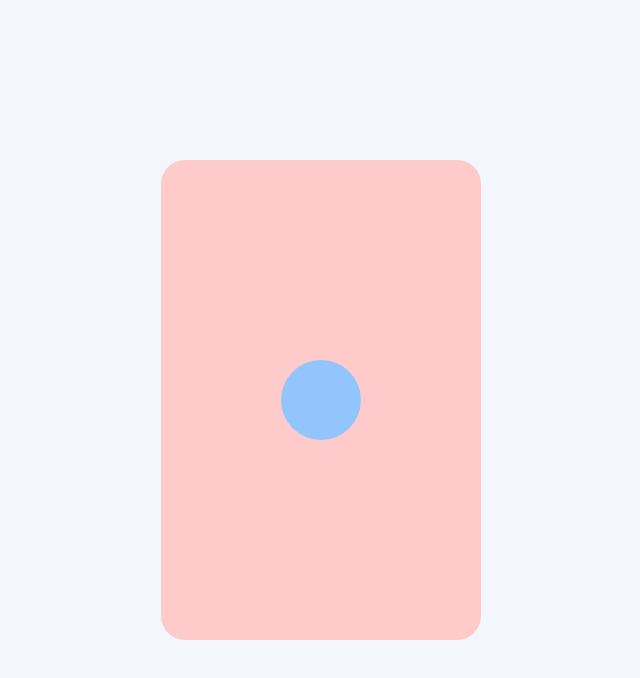
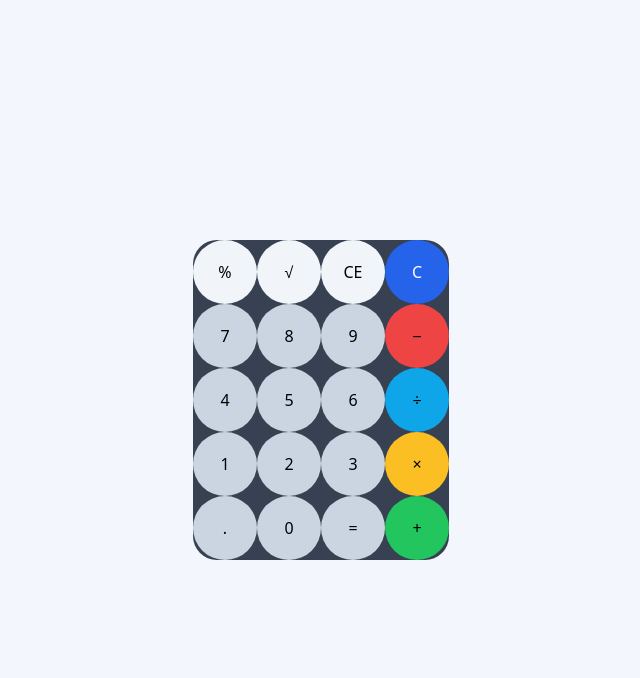
Before and after one commit to helloIamAseel/calculator, a SvelteKit app: page / in a window 1280 px wide. Shown: the top 678 px of the page, without its empty margins (319-959 px from the left). Built offline with nearby package versions, Linux system fonts and the light colour scheme.

Commit message:
early structure for the calc with colors

```diff
--- a/src/app.css
+++ b/src/app.css
@@ -1,3 +1,9 @@
 @tailwind base;
 @tailwind components;
 @tailwind utilities;
+
+ button{
+
+    @apply bg-slate-300 text-black rounded-full h-16 w-16;
+
+ }
--- a/src/routes/+page.svelte
+++ b/src/routes/+page.svelte
@@ -4,14 +4,29 @@
    </title>
  </svelte:head>
 
- <div class="bg-red-200 h-[30rem] w-[20rem] rounded-3xl flex justify-center items-center">
+ <div class="bg-gray-700 rounded-3xl grid grid-cols-4">
+      <button class="bg-slate-100"> % </button>
+      <button class="bg-slate-100"> √ </button>
+      <button class="bg-slate-100"> CE </button>
+      <button class="bg-blue-600 text-white"> C </button>
 
-   <div class="bg-blue-300 h-[5rem] w-[5rem] rounded-full">
+      <button> 7 </button>
+      <button> 8 </button>
+      <button> 9 </button>
+      <button class="bg-red-500"> − </button>
 
+      <button> 4 </button>
+      <button> 5 </button>
+      <button> 6 </button>
+      <button class="bg-sky-500"> ÷ </button>
 
+      <button> 1 </button>
+      <button> 2 </button>
+      <button> 3 </button>
+      <button class="bg-amber-400"> × </button>
 
-   </div>
-
-
-
+      <button> . </button>
+      <button> 0 </button>
+      <button> = </button>
+      <button class="bg-green-500"> + </button>
 </div>
```
